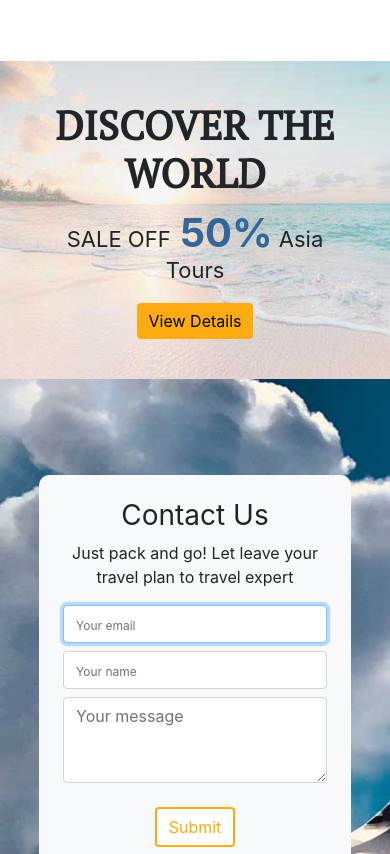
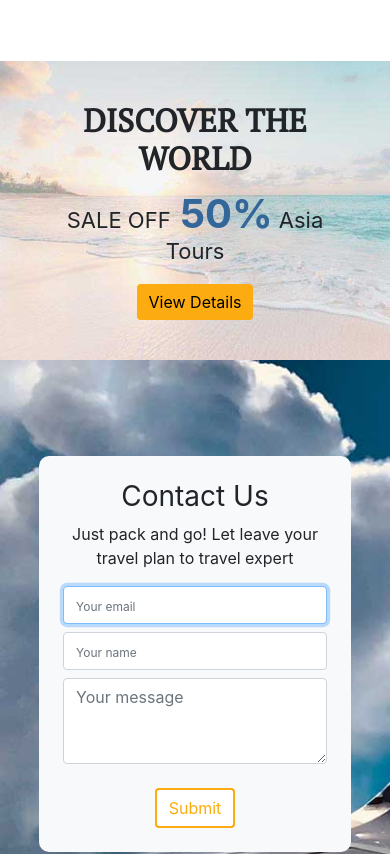
Before and after one commit to QA-Final-project/Travel-Website, a plain HTML site: page index.html in a window 390 px wide. Shown: the part 3144-3998 px from the top of the page. Drawn offline with nearby package versions, Linux system fonts and the light colour scheme.

Commit message:
Update style.css

```diff
--- a/css/style.css
+++ b/css/style.css
@@ -287,9 +287,7 @@ a{
     .text-overlay{
         padding:40px ;
     }
-<<<<<<< HEAD
-}
-=======
+
     .text-overlay h1{
         font-size: 32px;
     }
@@ -302,7 +300,3 @@ a{
     }
 
 }
-<<<<<<< Updated upstream
->>>>>>> styles
-=======
->>>>>>> Stashed changes
```
